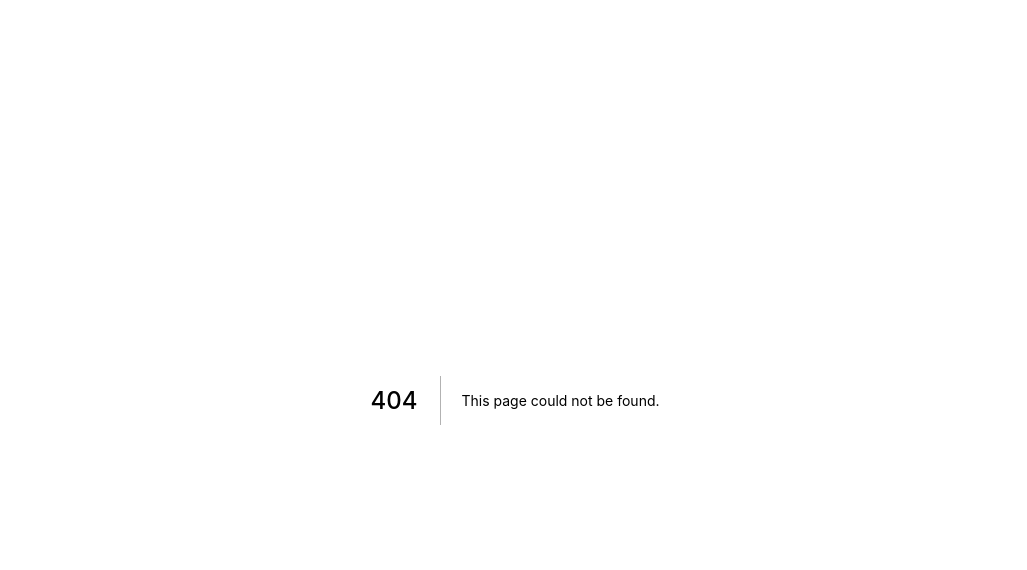
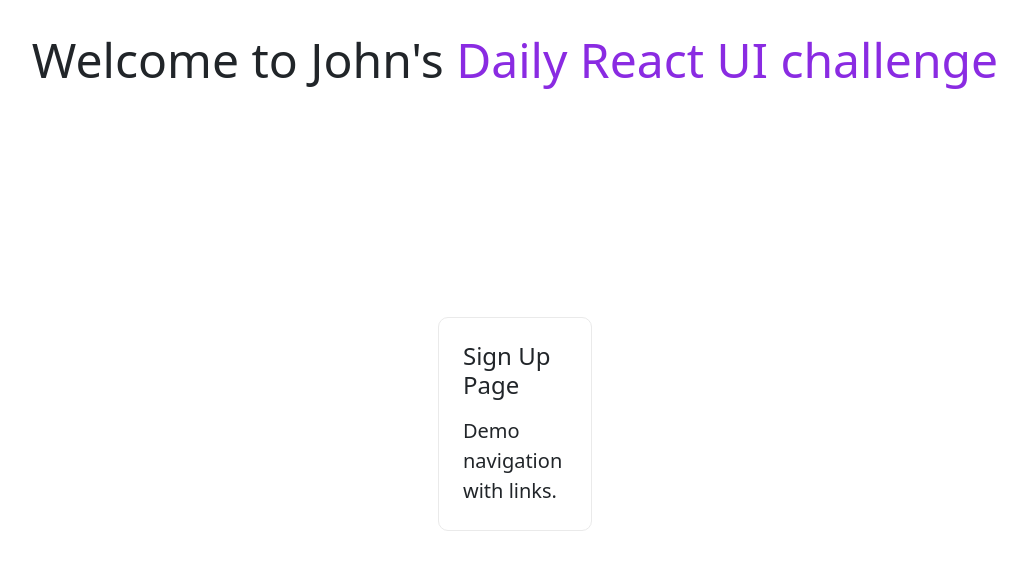
Before and after one commit to kjohn01/daily-react-ui-challenge, a Next.js app: page /components/HomePage/Home in a window 1280 px wide. Before the commit this address had no page. Shown: the top 570 px of the page, without its empty margins (125-1152 px from the left). Built offline with nearby package versions, Linux system fonts and the light colour scheme.

Commit message:
Re-organise the file system

```diff
--- /dev/null
+++ b/assets/styles/globals.scss
@@ -0,0 +1,2 @@
+@import "mixins";
+$color-primary: blueviolet;
--- a/pages/_app.js
+++ b/pages/_app.js
@@ -1,4 +1,4 @@
-import '../styles/globals.scss'
+import '../assets/styles/globals.scss'
 import 'bootstrap/dist/css/bootstrap.css'
 
 function MyApp({ Component, pageProps }) {
--- /dev/null
+++ b/pages/components/HomePage/Home.jsx
@@ -0,0 +1,29 @@
+import Head from 'next/head'
+import Link from 'next/link'
+import styles from './home.module.scss'
+
+export default function Home() {
+  return (
+    <div className={styles.container}>
+      <Head>
+        <title>Daily UI challenge</title>
+        <link rel="icon" href="/favicon.ico" />
+      </Head>
+
+      <main className={styles.main}>
+        <h1 className={styles.title}>
+          Welcome to John's <a href="https://daily-react-ui-challenge.vercel.app/">Daily React UI challenge</a>
+        </h1>
+
+        <div className={styles.grid}>
+          <Link href="/SignUpPage">
+            <a className={styles.card}>
+              <h3>Sign Up Page</h3>
+              <p>Demo navigation with links.</p>
+            </a>
+          </Link>
+        </div>
+      </main>
+    </div>
+  )
+}
--- a/styles/Home.module.scss
+++ b/pages/components/HomePage/home.module.scss
@@ -1,4 +1,4 @@
-@import "./globals.scss";
+@import "../../../assets/styles/globals.scss";
 
 .container {
   min-height: 100vh;
@@ -49,9 +49,11 @@
 }
 
 .title {
-  margin: 0;
+  margin: 2rem;
   line-height: 1.15;
-  font-size: 4rem;
+  font-size: 3rem;
+  position: fixed;
+  top: 0;
 }
 
 .title,
@@ -96,6 +98,15 @@
   border: 1px solid #eaeaea;
   border-radius: 10px;
   transition: color 0.15s ease, border-color 0.15s ease;
+  h3 {
+    margin: 0 0 1rem 0;
+    font-size: 1.5rem;
+  }
+  p {
+    margin: 0;
+    font-size: 1.25rem;
+    line-height: 1.5;
+  }
 }
 
 .card:hover,
@@ -103,17 +114,6 @@
 .card:active {
   color: #0070f3;
   border-color: #0070f3;
-}
-
-.card h3 {
-  margin: 0 0 1rem 0;
-  font-size: 1.5rem;
-}
-
-.card p {
-  margin: 0;
-  font-size: 1.25rem;
-  line-height: 1.5;
 }
 
 .logo {
--- a/styles/globals.scss
+++ /dev/null
@@ -1,19 +0,0 @@
-@import "mixins";
-$color-primary: blueviolet;
-
-// html,
-// body {
-//   padding: 0;
-//   margin: 0;
-//   font-family: -apple-system, BlinkMacSystemFont, Segoe UI, Roboto, Oxygen,
-//     Ubuntu, Cantarell, Fira Sans, Droid Sans, Helvetica Neue, sans-serif;
-// }
-
-// a {
-//   color: inherit;
-//   text-decoration: none;
-// }
-
-// * {
-//   box-sizing: border-box;
-// }
```
Also changed, not shown: pages/index.js (+4 -63 lines), assets/styles/_mixins.scss (renamed from styles/_mixins.scss), 1 other file (tests, documents, lock files or other folders).
